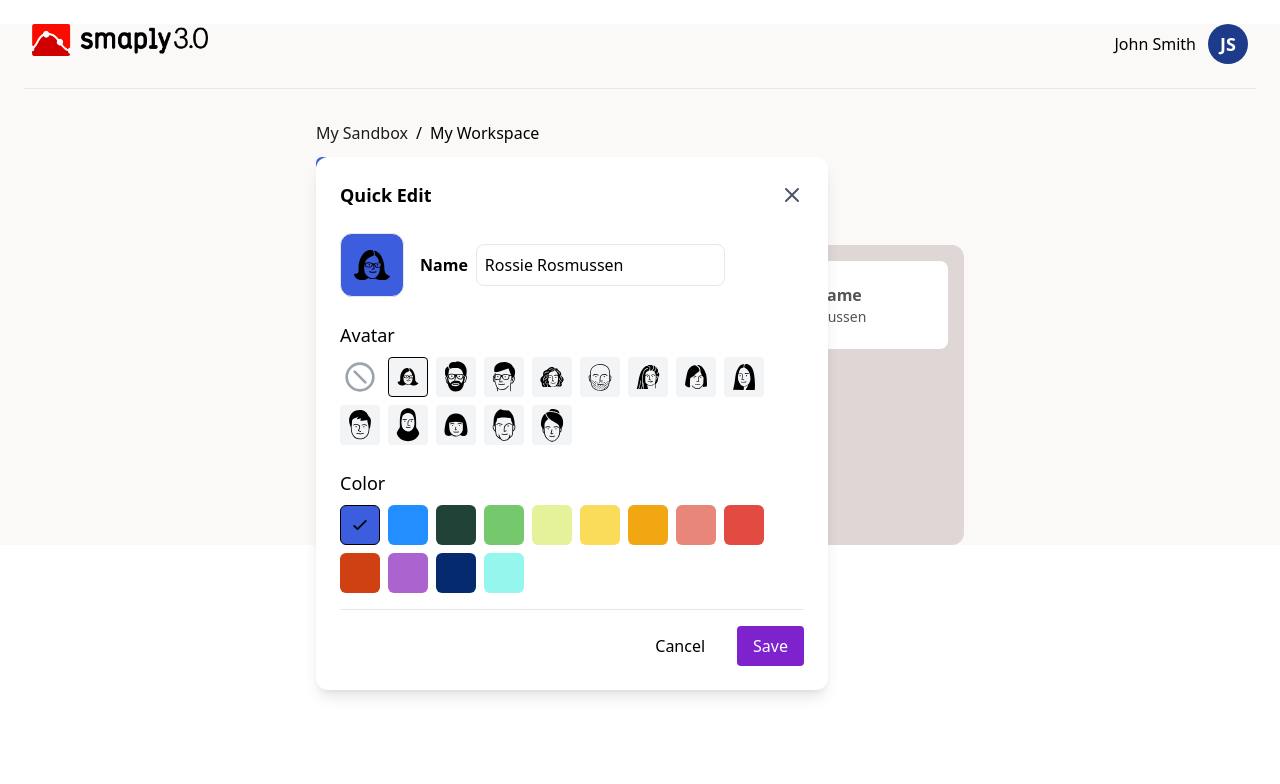
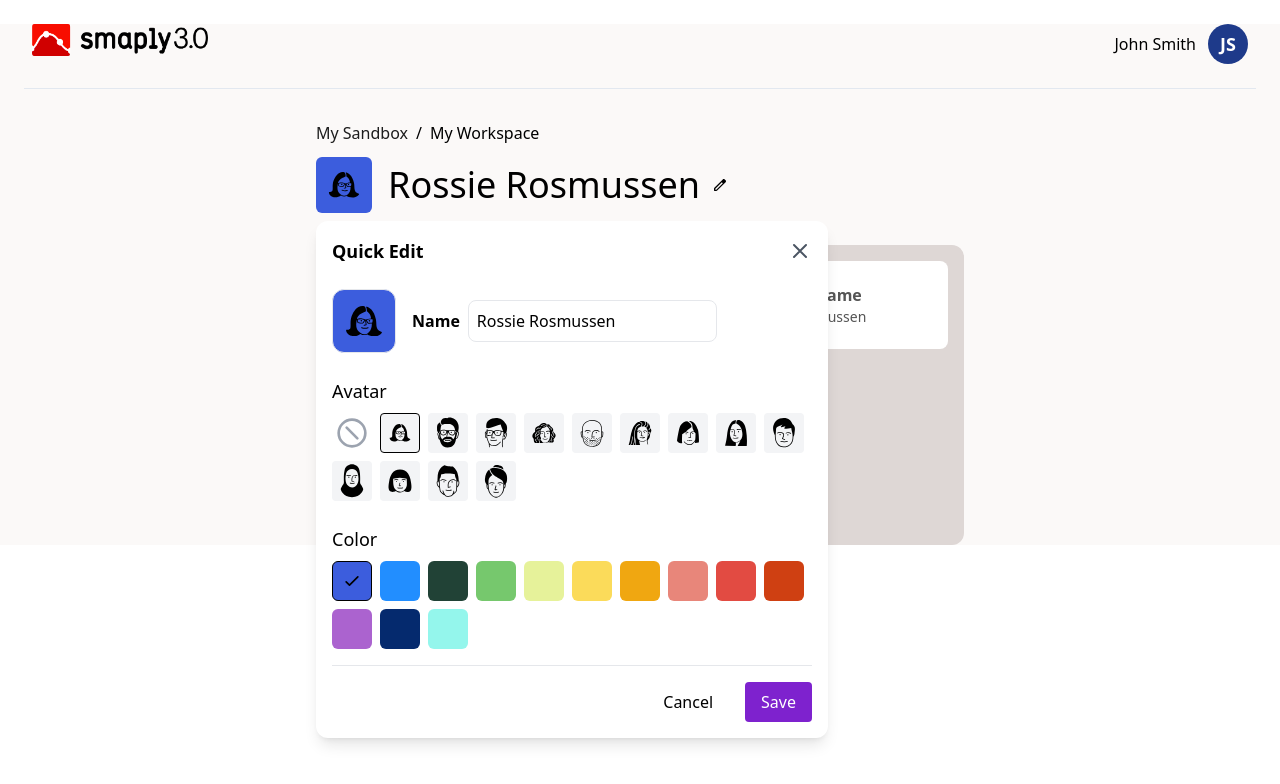
Before and after one commit to shubham43MP/smaply-persona-test, a React (Vite) app: page / in a window 1280 px wide. Both pictures are taken after a click on the element 719 px from the left and 185 px from the top of the page. Shown: the top 784 px of the page. Built offline with nearby package versions, Linux system fonts and the light colour scheme.

Commit message:
modal deign tweak

```diff
--- a/src/components/Persona/Persona.tsx
+++ b/src/components/Persona/Persona.tsx
@@ -58,7 +58,7 @@ export const Persona = () => {
               backgroundColor={backgroundColor}
               setBackgroundColor={setBackgroundColor}
               handleForm={closeHandler}
-              customClass="absolute z-20"
+              customClass="absolute z-20 top-16"
               onClose={closeHandler}
             />
           )}
--- a/src/components/PersonaDetailsModal/PersonaDetailsModal.tsx
+++ b/src/components/PersonaDetailsModal/PersonaDetailsModal.tsx
@@ -18,7 +18,7 @@ export const PersonaDetailsModal = ({
 }: PersonaDetailsModalProps) => {
   return (
     <div className={`flex items-center justify-center ${customClass}`}>
-      <div className=" w-full max-w-lg p-6 bg-white rounded-xl shadow-lg">
+      <div className=" w-full max-w-lg p-4 bg-white rounded-xl shadow-lg">
         <div className="flex justify-between items-center mb-6">
           <h2 className="text-lg font-semibold">Quick Edit</h2>
           <button
```
